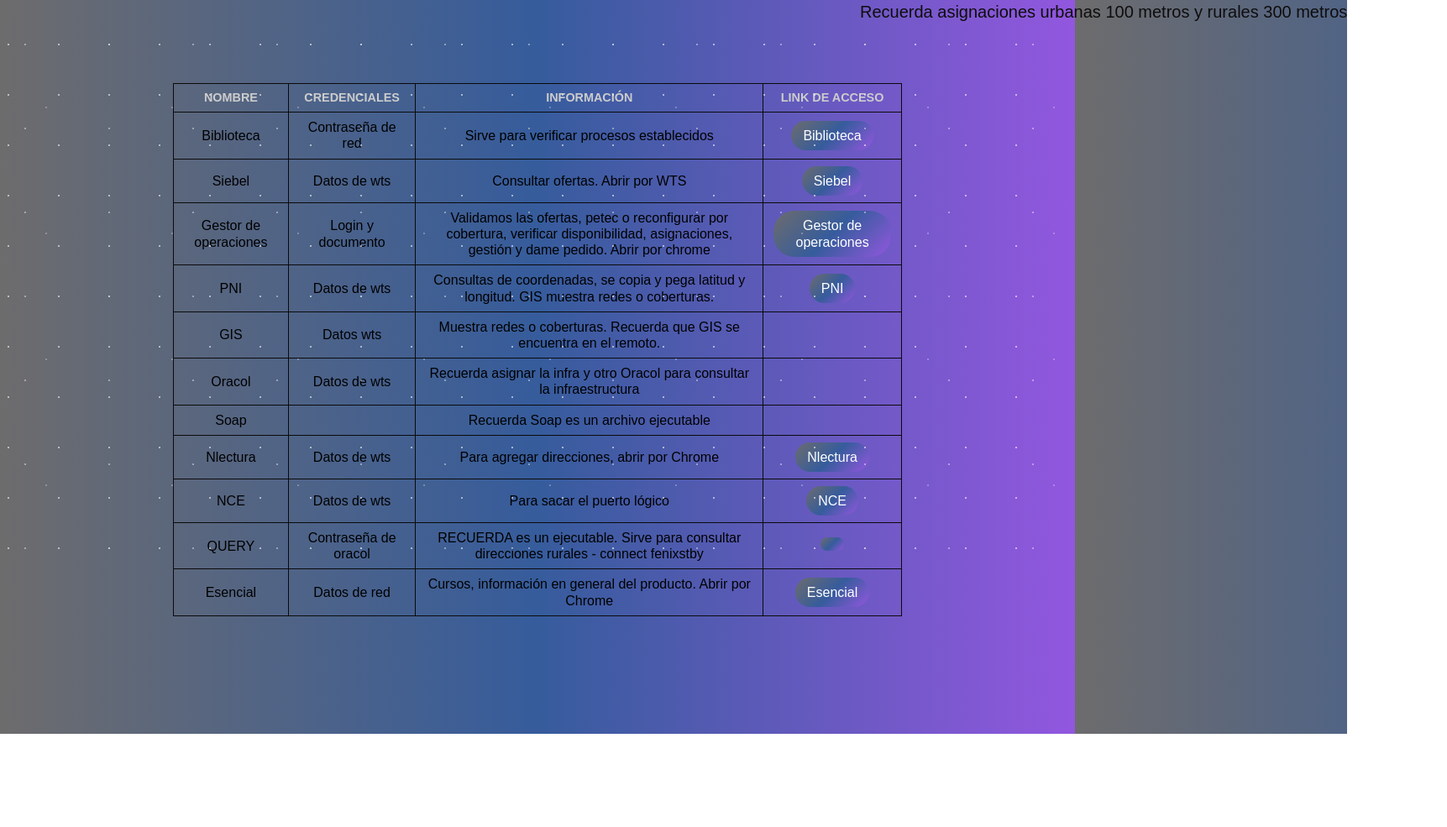
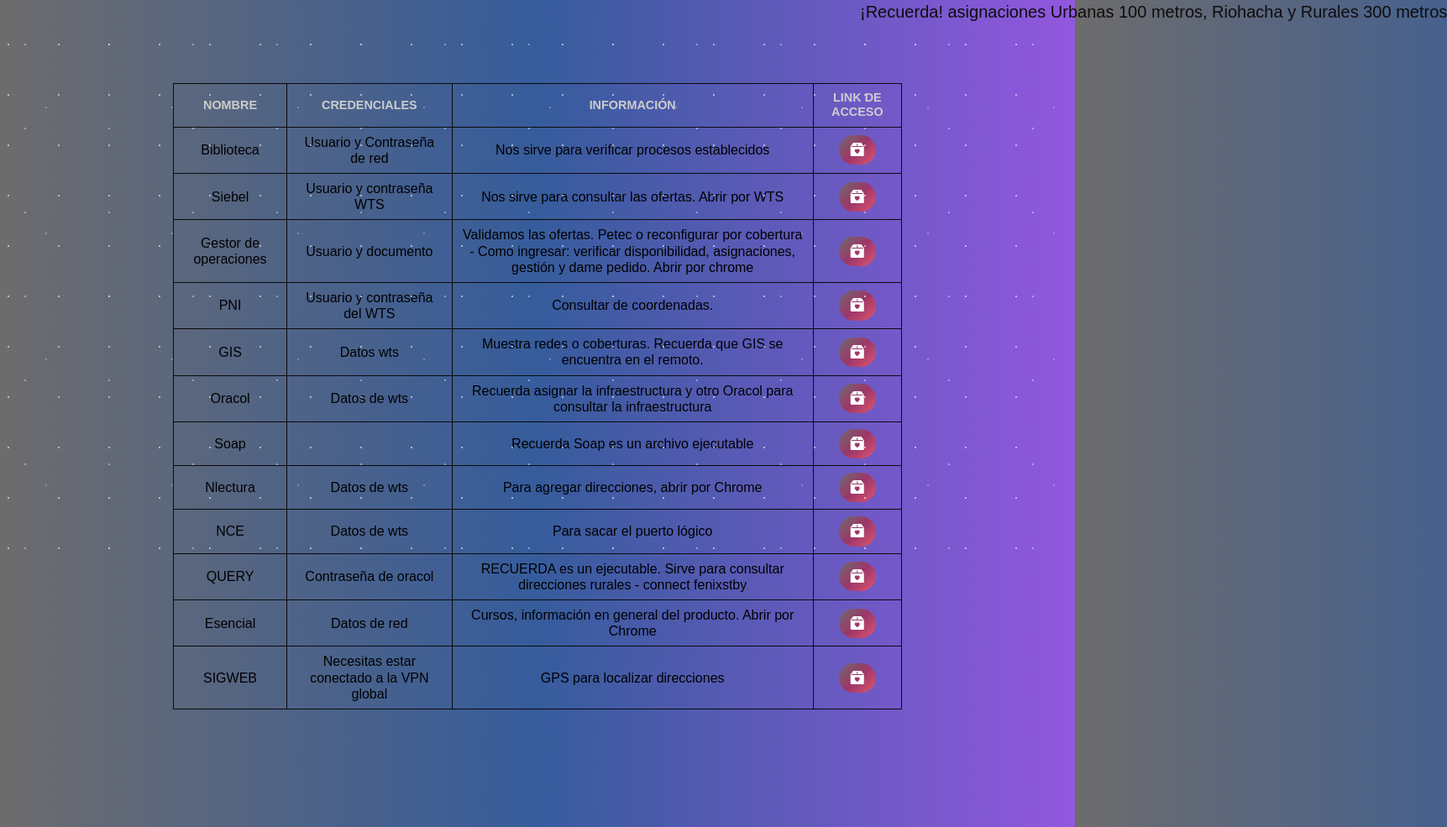
Before and after one commit to LondonoDan/links_despachos, a plain HTML site: page index.html in a window 1280 px wide. Shown: the part 77-1062 px from the top of the page at 84% size, 1723 px wide, since content can reach past the window. Before the commit the page ends 951 px from the top, so only its background shows below. Drawn offline with nearby package versions, Linux system fonts and the light colour scheme.

Commit message:
Se modifico links de acceso y se agrego informacion adicional a la tabla y al mensaje en movimiento

```diff
--- a/estilos.css
+++ b/estilos.css
@@ -70,11 +70,11 @@ td{
     background: linear-gradient(90deg, #f0eff3); /* degradado pastel */
 }
 
-a {
+i {
     color: white;
     text-decoration: none;
     font-weight: bold;
-    background: linear-gradient(135deg, #6d6c6d, #365c9c,#9257df);
+    background: linear-gradient(135deg, #6d6c6d, #9c3669,#df576e);
     display: inline-block;
     transition: all 0.3s ease;
     font-weight: 500;
@@ -82,7 +82,7 @@ a {
     padding: 8px 14px;
 }
 
-a:hover {
+i:hover {
   transform: scale(1.50);
 }
 
--- a/index.html
+++ b/index.html
@@ -5,6 +5,8 @@
     <meta name="viewport" content="width=device-width, initial-scale=1.0">
     <title>Links Despachos</title>
     <link rel="stylesheet" href="estilos.css"> <!-- Llamas tu CSS externo -->
+    <link rel="stylesheet" href="https://cdn.jsdelivr.net/npm/bootstrap-icons@1.11.1/font/bootstrap-icons.css">
+
 </head>
 <body>
     <div clss="input-area">
@@ -12,7 +14,7 @@
     <button onclick="bienvenida()">Enviar</button>
     <h1 class ="bienvenida" id= "resultado"></h1>
     </div>
-    <div class="texto-movible">Recuerda asignaciones urbanas 100 metros y rurales 300 metros</div>
+    <div class="texto-movible">¡Recuerda! asignaciones Urbanas 100 metros, Riohacha y Rurales 300 metros</div>
     <table>
         <thead>
             <tr>
@@ -25,69 +27,76 @@
         <tbody>
             <tr>
                 <td>Biblioteca</td>
-                <td>Contraseña de red</td>
-                <td>Sirve para verificar procesos establecidos</td>
-                <td><a href="https://aprendizaje.emtelco.co/tigo/mesadespacho/index.php?option=com_content&view=article&id=279&Itemid=475">Biblioteca</a></td>
+                <td>Usuario y Contraseña de red</td>
+                <td>Nos sirve para verificar procesos establecidos</td>
+                <td><a href="https://aprendizaje.emtelco.co/tigo/mesadespacho/index.php?option=com_users&view=login&Itemid=101"><i class="bi bi-box2-heart-fill"></i></a></td>
+
             </tr>
             <tr>
                 <td>Siebel</td>
-                <td>Datos de wts</td>
-                <td>Consultar ofertas. Abrir por WTS</td>
-                <td><a href="#">Siebel</a></td>
+                <td>Usuario y contraseña WTS</td>
+                <td>Nos sirve para consultar las ofertas. Abrir por WTS</td>
+                <td><a href="#"><i class="bi bi-box2-heart-fill"></i></a></td>
             </tr>
             <tr>
                 <td>Gestor de operaciones</td>
-                <td>Login y documento</td>
-                <td>Validamos las ofertas, petec o reconfigurar por cobertura, verificar disponibilidad, asignaciones, gestión y dame pedido. Abrir por chrome</td>
-                <td><a href="http://10.100.82.125/gestoroperaciones/#/ ">Gestor de operaciones</a></td>
+                <td>Usuario y documento</td>
+                <td>Validamos las ofertas. Petec o reconfigurar por cobertura - Como ingresar: verificar disponibilidad, asignaciones, gestión y dame pedido. Abrir por chrome</td>
+                <td><a href="http://10.100.82.125/gestoroperaciones/#/ "><i class="bi bi-box2-heart-fill"></i></a></td>
             </tr>
             <tr>
                 <td>PNI</td>
-                <td>Datos de wts</td>
-                <td>Consultas de coordenadas, se copia y pega latitud y longitud. GIS muestra redes o coberturas.</td>
-                <td><a href="#">PNI</a></td>
+                <td>Usuario y contraseña del WTS</td>
+                <td>Consultar de coordenadas.</td>
+                <td><a href="#"><i class="bi bi-box2-heart-fill"></i></a></td>
             </tr>
             <tr>
                 <td>GIS</td>
                 <td>Datos wts</td>
                 <td>Muestra redes o coberturas. Recuerda que GIS se encuentra en el remoto.</td>
-                <td></td>
+                <td><a href="#"><i class="bi bi-box2-heart-fill"></i></a></td>
             </tr>
             <tr>
                 <td>Oracol</td>
                 <td>Datos de wts</td>
-                <td>Recuerda asignar la infra y otro Oracol para consultar la infraestructura</td>
-                <td></td>
+                <td>Recuerda asignar la infraestructura y otro Oracol para consultar la infraestructura</td>
+                <td><a href="#"><i class="bi bi-box2-heart-fill"></i></a></td>
             </tr>
             <tr>
                 <td>Soap</td>
                 <td></td>
                 <td>Recuerda Soap es un archivo ejecutable</td>
-                <td></td>
+                <td><a href="#"><i class="bi bi-box2-heart-fill"></i></a></td>
             </tr>
             <tr>
                 <td>Nlectura</td>
                 <td>Datos de wts</td>
                 <td>Para agregar direcciones, abrir por Chrome</td>
-                <td><a href="http://lectura.epmtelco.com.co/index.php ">Nlectura</a></td>
+                <td><a href="http://lectura.epmtelco.com.co/index.php "><i class="bi bi-box2-heart-fill"></i></a></td>
             </tr>
             <tr>
                 <td>NCE</td>
                 <td>Datos de wts</td>
                 <td>Para sacar el puerto lógico</td>
-                <td><a href="https://10.69.16.34:31943/ncecommonwebsite/v1/newportal/index.html?refr-flags=e">NCE</a></td>
+                <td><a href="https://10.69.16.34:31943/ncecommonwebsite/v1/newportal/index.html?refr-flags=e"><i class="bi bi-box2-heart-fill"></i></a></td>
             </tr>
             <tr>
                 <td>QUERY</td>
                 <td>Contraseña de oracol</td>
                 <td>RECUERDA es un ejecutable. Sirve para consultar direcciones rurales - connect fenixstby</td>
-                <td><a href="#"></a></td>
+                <td><a href="#"><i class="bi bi-box2-heart-fill"></i></a></td>
             </tr>
             <tr>
                 <td>Esencial</td>
                 <td>Datos de red</td>
                 <td>Cursos, información en general del producto. Abrir por Chrome</td>
-                <td><a href="https://esencial.emtelco.co/login/index.php">Esencial</a></td>
+                <td><a href="https://esencial.emtelco.co/login/index.php"><i class="bi bi-box2-heart-fill"></i></a></td>
+            </tr>
+            <tr>
+                <td>SIGWEB</td>
+                <td>Necesitas estar conectado a la VPN global</td>
+                <td>GPS para localizar direcciones</td>
+                <td><a href="http://sigweb/cartografiacol/SIGWEB/"><i class="bi bi-box2-heart-fill"></i></a></td>
             </tr>
         </tbody>
     </table>
```
